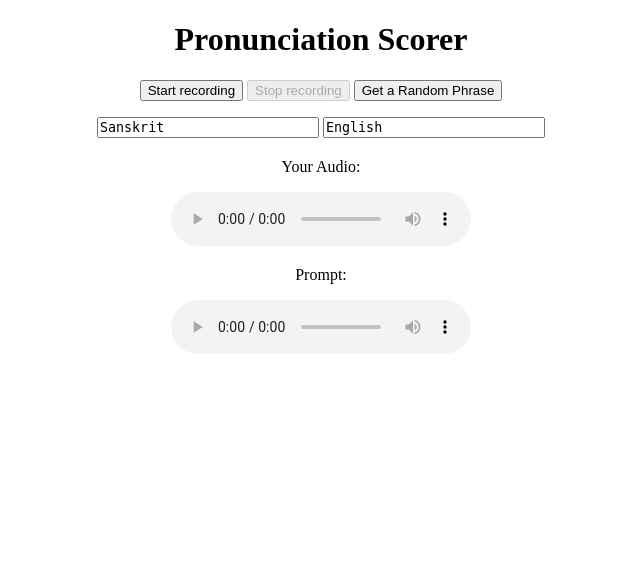
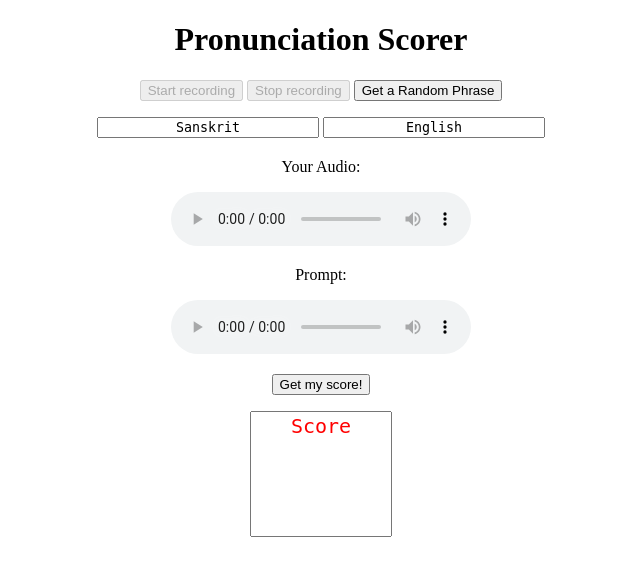
Before and after one commit to ramittal/sUktam, a Python web app: template flask/templates/record.html in a window 1280 px wide. Shown: the top 576 px of the page, without its empty margins (319-959 px from the left). Run offline with Jinja, Linux system fonts and the light colour scheme; the template is opened without the code that fills it, so the values that code supplies are empty.

Commit message:
Update record.html
score updating

```diff
--- a/flask/templates/record.html
+++ b/flask/templates/record.html
@@ -9,6 +9,15 @@
     <style>
         textarea {
             resize: none;
+            text-align: justify;
+            vertical-align: center;
+            text-align-last: center;
+        }
+
+        .ta_fs {
+            font-size: 20px;
+            color: red;
+
         }
 
         p {
@@ -24,7 +33,7 @@
     <body>
         <h1>Pronunciation Scorer</h1>
         <p>
-            <button id="start_button">Start recording</button>
+            <button id="start_button" disabled>Start recording</button>
             <button id="stop_button" disabled>Stop recording</button>
             <button id="random_gen">Get a Random Phrase</button>
         </p>
@@ -44,10 +53,30 @@
             <audio controls id="promptedAudio"></audio>
         </p>
 
+        <p>
+        <p>
+            <button id="score_get">Get my score!</button>
+        <p>
+            <label for="score"></label><textarea readonly class="ta_fs" id="score" rows="5" cols="10">Score</textarea>
+        </p>
+
 
     </body>
 
     <script type="text/javascript">
+        let audio_name = '';
+
+        score_get.onclick = e => {
+            $.ajax({
+                type: 'GET',
+                url: '/get_score/' + audio_name + "/",
+                success: function(result){
+                    $('#score').val(result);
+                }
+            });
+
+        };
+
         start_button.onclick = e => {
             start_button.disabled = true;
             stop_button.disabled = false;
@@ -55,7 +84,9 @@
             rec.start();
         };
 
+
         random_gen.onclick = e => {
+            start_button.disabled = false;
             $.ajax(
                     {
                         type: 'GET',
@@ -64,11 +95,13 @@
                             const list = result.split(",");
                             $('#sanskrit').val(list[2]);
                             $('#english').val(list[1]);
-
-                            var a = fetch('/get_random_audio/' + list[0].substring(list[0].indexOf("/") + 1, list[0].lastIndexOf(".")))
+                            audio_name = list[0].substring(list[0].indexOf("/") + 1, list[0].lastIndexOf("."));
+                            var a = fetch('/get_random_audio/' + audio_name)
                                     .then(res => {
                                         var reader = res.body.getReader();
-                                        return reader.read().then(result => {return result});
+                                        return reader.read().then(result => {
+                                            return result
+                                        });
                                     }).then(data => {
                                         console.log(data);
                                         var blob = new Blob([data.value], {type: "audio/wav"});
@@ -81,8 +114,6 @@
                         }
                     }
             );
-
-
         };
 
         stop_button.onclick = e => {
@@ -103,7 +134,7 @@
             rec.ondataavailable = e => {
                 audioChunks.push(e.data);
                 if (rec.state == "inactive") {
-                    let blob = new Blob(audioChunks, {type: 'audio/mpeg-3'});
+                    let blob = new Blob(audioChunks, {type: 'audio/wav'});
                     recordedAudio.src = URL.createObjectURL(blob);
 
                     console.log(recordedAudio.src);
@@ -117,7 +148,7 @@
 
         function sendData(data) {
             const form = new FormData();
-            form.append('file', data, 'data.mp3');
+            form.append('file', data, audio_name + ".wav");
 
             $.ajax({
                 type: 'POST',
```
